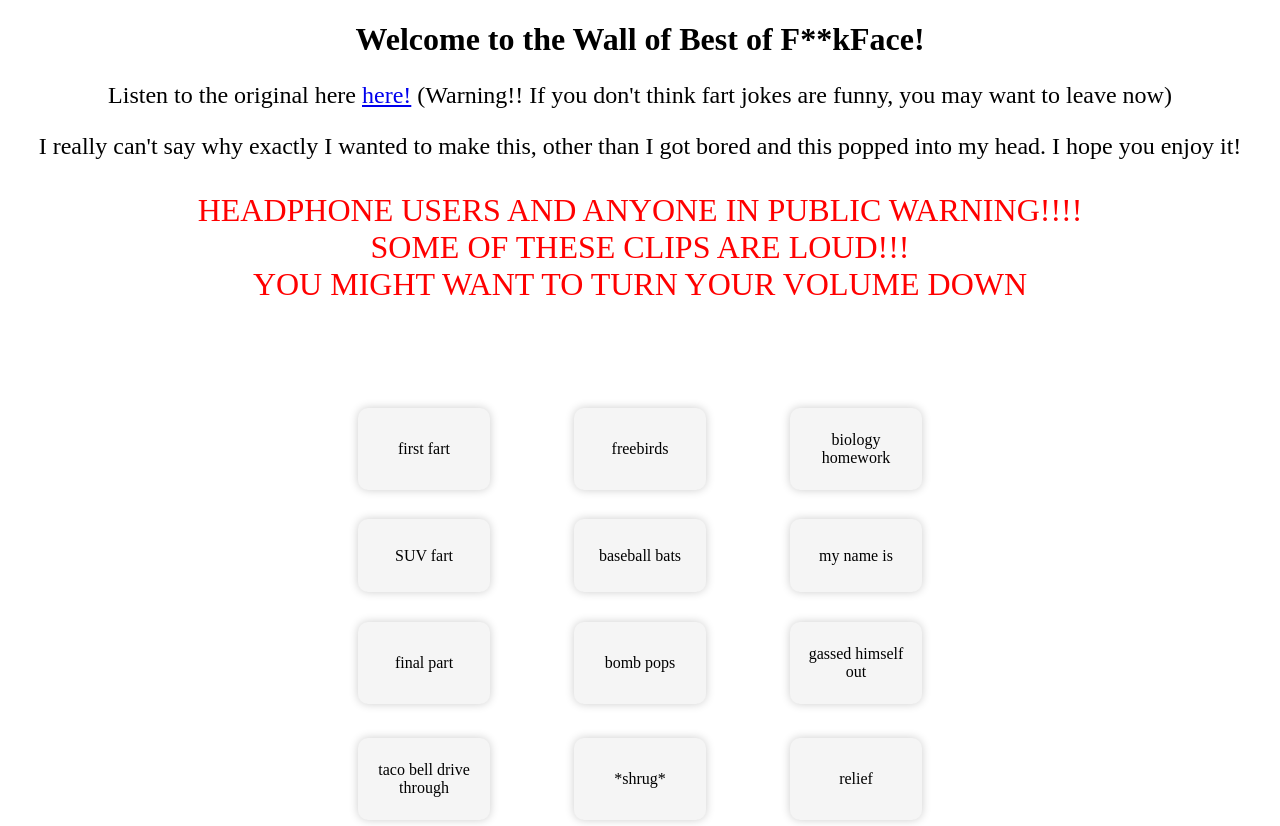
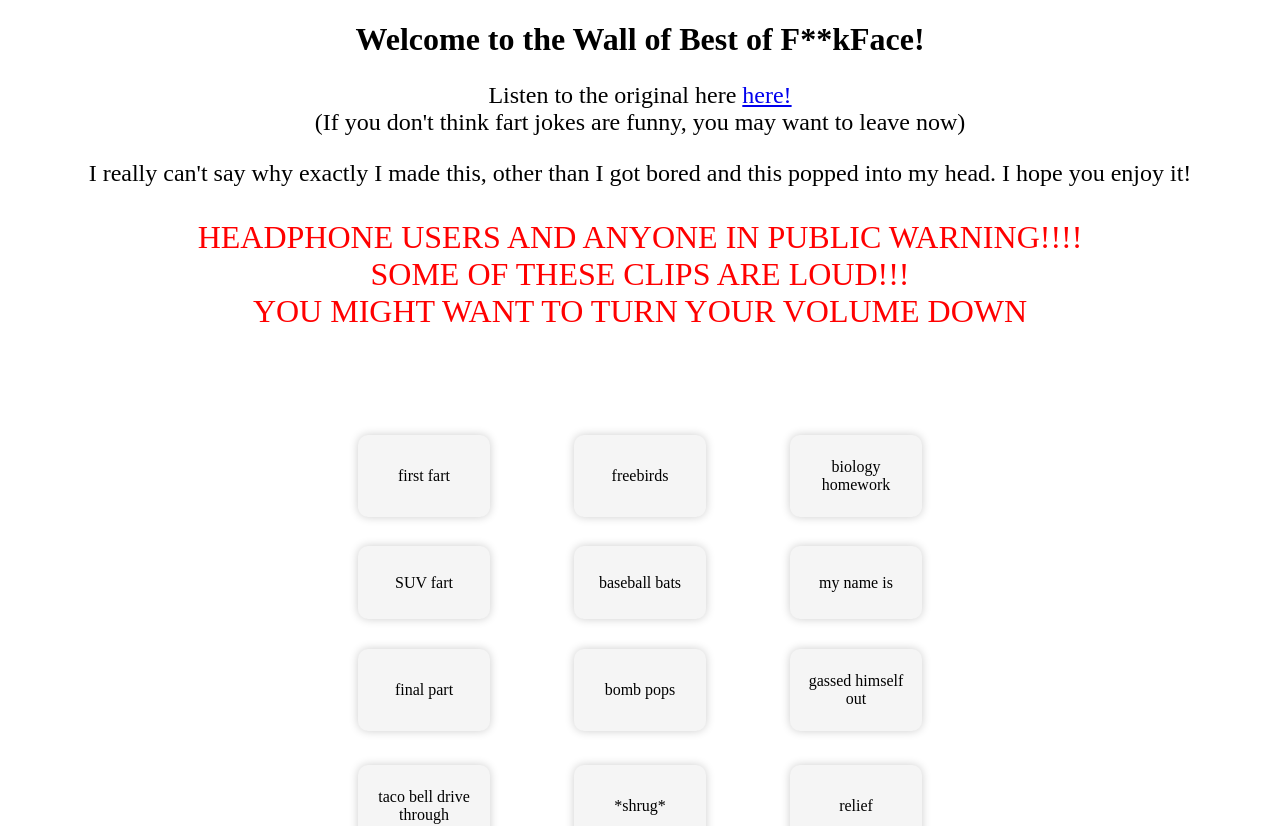
Before and after one commit to Naturealizor/fckface, a SvelteKit app: page / in a window 1280 px wide. Shown: the top 826 px of the page. Built offline with nearby package versions, Linux system fonts and the light colour scheme.

Commit message:
changed intro text and removed while loop in Tile

```diff
--- a/src/app.html
+++ b/src/app.html
@@ -1,12 +1,18 @@
 <!DOCTYPE html>
 <html lang="en">
+
 	<head>
 		<meta charset="utf-8" />
 		<link rel="icon" href="%sveltekit.assets%/favicon.png" />
+		<!-- create title and meta tags -->
+		<title>Wall of Best of F**kFace</title>
+		<meta name="description" content="%sveltekit.description%" />
 		<meta name="viewport" content="width=device-width" />
 		%sveltekit.head%
 	</head>
+
 	<body data-sveltekit-preload-data="hover">
 		<div style="display: contents">%sveltekit.body%</div>
 	</body>
+
 </html>
--- a/src/routes/+page.svelte
+++ b/src/routes/+page.svelte
@@ -81,11 +81,11 @@
 <p class="centered-text">
   Listen to the original here <a
     href="https://www.youtub@e.com/watch?v=_5v7MpXPfjk">here!</a
-  > (Warning!! If you don't think fart jokes are funny, you may want to leave now)
+  > <br />(If you don't think fart jokes are funny, you may want to leave now)
 </p>
 <p class="centered-text">
-  I really can't say why exactly I wanted to make this, other than I got bored
-  and this popped into my head. I hope you enjoy it!
+  I really can't say why exactly I made this, other than I got bored and this
+  popped into my head. I hope you enjoy it!
 </p>
 <p class="warning">
   headphone users and anyone in public warning!!!! <br />some of these clips are
--- a/src/routes/Tile.svelte
+++ b/src/routes/Tile.svelte
@@ -4,17 +4,13 @@
   export let audioSrc;
   export let name;
   let audio;
-  let isAudioPlaying = false;
 
   onMount(() => {
     audio = new Audio(audioSrc);
   });
 
   function playAudio() {
-    while (!isAudioPlaying) {
-      audio.play();
-      isAudioPlaying = true;
-    }
+    audio.play();
   }
 </script>
 
```
